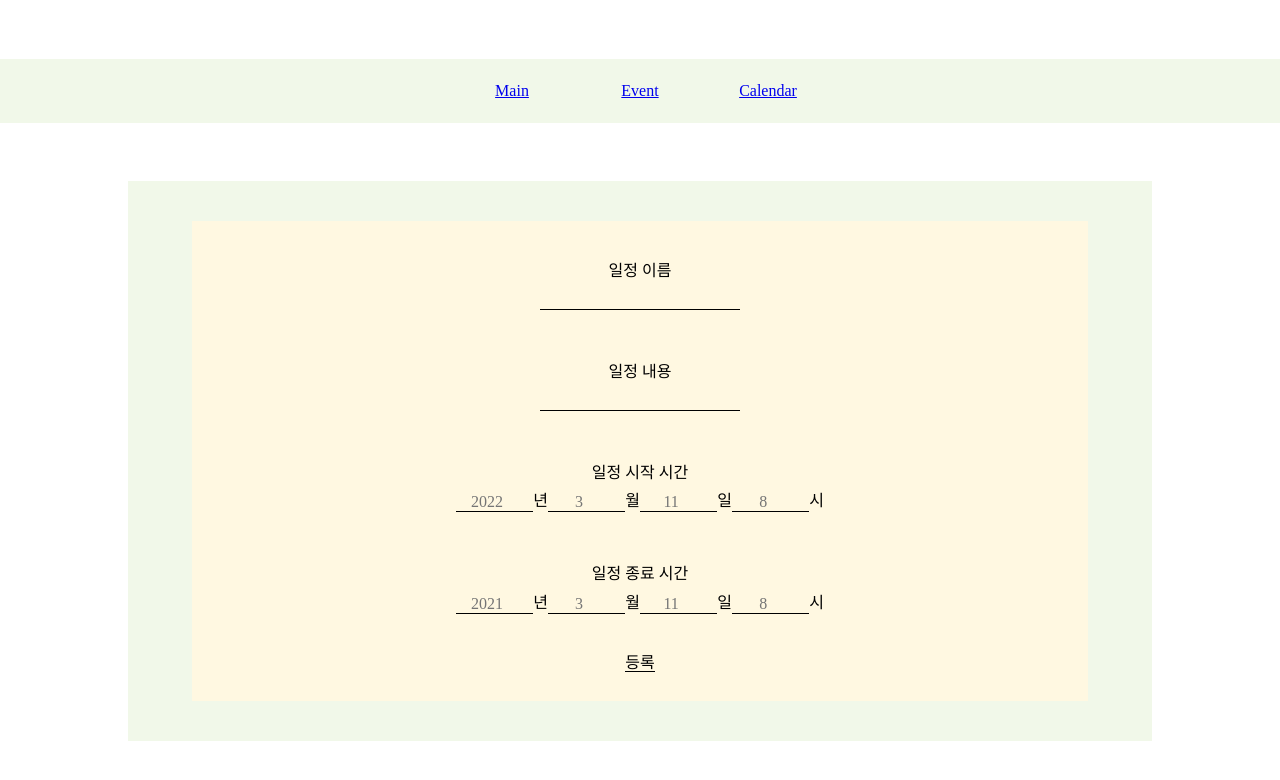
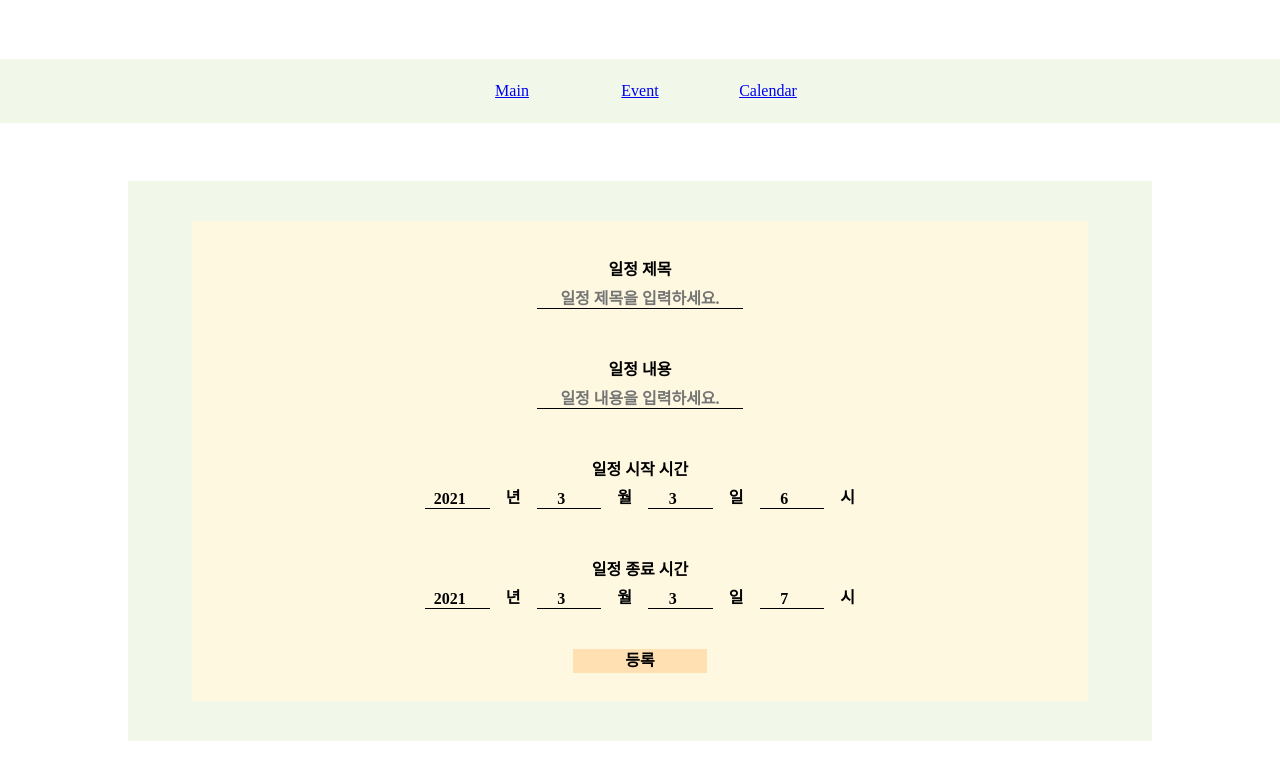
Before and after one commit to Ha-Young/Calendar-FrontEnd, a React (Create React App) app: page /event/new in a window 1280 px wide. Shown: the top 780 px of the page. Built offline with nearby package versions, Linux system fonts and the light colour scheme; no server answers.

Commit message:
Connect event info state to calendar 1st

```diff
--- a/src/actions/index.js
+++ b/src/actions/index.js
@@ -7,31 +7,11 @@
  */
 import * as types from "../constants/actionTypes";
 
-const increaseYear = () => ({
-  type: types.INCREASE_YEAR
-});
-
-const decreaseYear = () => ({
-  type: types.DECREASE_YEAR
-});
-
-const increaseMonth = () => ({
-  type: types.INCREASE_MONTH
-});
-
-const decreaseMonth = () => ({
-  type: types.DECREASE_MONTH
-});
-
 const submitEventInfo = (eventInfo) => ({
   type: types.SUBMIT_EVENTINFO,
   eventInfo
 });
 
 export {
-  increaseYear,
-  decreaseYear,
-  increaseMonth,
-  decreaseMonth,
   submitEventInfo
 };
--- a/src/components/App/App.js
+++ b/src/components/App/App.js
@@ -21,7 +21,7 @@ function App({ onInitialLoad, eventInfo, onEventInfoSubmit }) {
           <div>Main</div>
         </Route>
         <Route path="/calendar" exact>
-          <Calendar />
+          <Calendar eventInfo={eventInfo} />
         </Route>
         <Route path="/event">
           <Event onEventInfoSubmit={onEventInfoSubmit} />
--- a/src/components/Calendar/Calendar.js
+++ b/src/components/Calendar/Calendar.js
@@ -1,29 +1,16 @@
 import React from "react";
-import { useSelector, useDispatch } from "react-redux";
 import styles from "./Calendar.module.css";
-import IncDecrementControlBox from "./IncDecrementControlBox";
 import DayTable from "./DayTable";
-import { increaseYear, decreaseYear, increaseMonth, decreaseMonth } from "../../actions"
 
-export default function Calendar () {
-  const dispatch = useDispatch();
-  const year = useSelector(state => state.changeYear);
-  const month = useSelector(state => state.changeMonth);
-
+export default function Calendar ({ eventInfo }) {
   return (
     <>
       <div className={styles.Calender}>
         <header className={styles.headerContainer}></header>
         <div className={styles.tableContainer}>
           <div className={styles.tableIndex}>
-            <IncDecrementControlBox
-              state={`${month}월`}
-              dispatch={dispatch}
-              decreaseAction={decreaseMonth()}
-              increaseAction={increaseMonth()}
-            />
           </div>
-          <DayTable />
+          <DayTable eventInfo={eventInfo} />
         </div>
       </div>
     </>
--- a/src/components/Calendar/DayTable.js
+++ b/src/components/Calendar/DayTable.js
@@ -2,7 +2,9 @@ import React from "react";
 import styles from "./DayTable.module.css";
 import { Link } from "react-router-dom";
 
-export default function DayTable () {
+export default function DayTable ({ eventInfo }) {
+  console.log("hello")
+  console.log(eventInfo)
   const time = [
     {time: "0 AM", id: "0-AM"},
     {time: "1 AM", id: "1-AM"},
@@ -33,7 +35,7 @@ export default function DayTable () {
     return (
       <>
         <div key={item.id}>{item.time}</div>
-        <div onClick={(ev) => console.log(ev.target.innerText)}> TODO </div>
+        <div> {eventInfo[0]} </div>
       </>
     );
   });
--- a/src/components/Event/EventForm.js
+++ b/src/components/Event/EventForm.js
@@ -2,7 +2,20 @@ import React, { useState } from "react";
 import styles from "./EventForm.module.css";
 
 export default function EventForm ({ onEventInfoSubmit }) {
-  const [eventInfo, setEventIfo] = useState({});
+  const initialEventInfo = {
+    "event-title": "",
+    "event-description": "",
+    "event-start-year": new Date().getFullYear(),
+    "event-start-month": new Date().getMonth() + 1,
+    "event-start-date": new Date().getDate(),
+    "event-start-hour": new Date().getHours(),
+    "event-end-year": new Date().getFullYear(),
+    "event-end-month": new Date().getMonth() + 1,
+    "event-end-date": new Date().getDate(),
+    "event-end-hour": new Date().getHours() + 1,
+  }
+
+  const [eventInfo, setEventIfo] = useState(initialEventInfo);
 
   const handleChange = (ev) => {
     const { name, value } = ev.target;
@@ -18,12 +31,24 @@ export default function EventForm ({ onEventInfoSubmit }) {
     <>
       <form onSubmit={handleSubmit} className={styles.eventInput}>
         <div>
-          일정 이름
-          <input type="text" name="event-name" onChange={handleChange} />
+          일정 제목
+          <input
+            type="text"
+            name="event-title"
+            placeholder="일정 제목을 입력하세요."
+            autoComplete="off"
+            onChange={handleChange}
+          />
         </div>
         <div>
           일정 내용
-          <input type="text" name="event-description" onChange={handleChange} />
+          <input
+            type="text"
+            name="event-description"
+            placeholder="일정 내용을 입력하세요."
+            autoComplete="off"
+            onChange={handleChange}
+          />
         </div>
         <div>
           일정 시작 시간
@@ -32,7 +57,6 @@ export default function EventForm ({ onEventInfoSubmit }) {
               type="number"
               name="event-start-year"
               value={eventInfo["event-start-year"]}
-              placeholder="2022"
               onChange={handleChange}
             />
               년
@@ -40,7 +64,8 @@ export default function EventForm ({ onEventInfoSubmit }) {
               type="number"
               name="event-start-month"
               value={eventInfo["event-start-month"]}
-              placeholder="3"
+              max="12"
+              min="1"
               onChange={handleChange}
             />
               월
@@ -48,7 +73,8 @@ export default function EventForm ({ onEventInfoSubmit }) {
               type="number"
               name="event-start-date"
               value={eventInfo["event-start-date"]}
-              placeholder="11"
+              max="31"
+              min="1"
               onChange={handleChange}
             />
               일
@@ -56,7 +82,8 @@ export default function EventForm ({ onEventInfoSubmit }) {
               type="number"
               name="event-start-hour"
               value={eventInfo["event-start-hour"]}
-              placeholder="8"
+              max="23"
+              min="0"
               onChange={handleChange}
             />
               시
@@ -69,7 +96,6 @@ export default function EventForm ({ onEventInfoSubmit }) {
               type="number"
               name="event-end-year"
               value={eventInfo["event-end-year"]}
-              placeholder="2021"
               onChange={handleChange}
             />
               년
@@ -77,7 +103,8 @@ export default function EventForm ({ onEventInfoSubmit }) {
               type="number"
               name="event-end-month"
               value={eventInfo["event-end-month"]}
-              placeholder="3"
+              max="12"
+              min="1"
               onChange={handleChange}
             />
               월
@@ -85,7 +112,8 @@ export default function EventForm ({ onEventInfoSubmit }) {
               type="number"
               name="event-end-date"
               value={eventInfo["event-end-date"]}
-              placeholder="11"
+              max="31"
+              min="1"
               onChange={handleChange}
             />
               일
@@ -93,13 +121,18 @@ export default function EventForm ({ onEventInfoSubmit }) {
               type="number"
               name="event-end-hour"
               value={eventInfo["event-end-hour"]}
-              placeholder="8"
+              max="23"
+              min="0"
               onChange={handleChange}
             />
               시
           </div>
         </div>
-        <input type="submit" value="등록"/>
+        <input
+          className={styles.submitButton}
+          type="submit"
+          value="등록"
+        />
       </form>
     </>
   );
--- a/src/components/Event/EventForm.module.css
+++ b/src/components/Event/EventForm.module.css
@@ -8,6 +8,7 @@
   width: 70vw;
   height: 60vh;
   background-color: #FFF8E1;
+  font-weight: bold;
 }
 
 .eventInput > div {
@@ -22,12 +23,20 @@ input {
   all: unset;
   border-bottom: 1px solid black;
 }
+
 .timeInputContainer {
   display: flex;
-  justify-content: center;
-  width: 90%;
+  justify-content: space-between;
+  width: 100%;
+}
 
+.timeInputContainer input {
+  width: 15%;;
 }
-.timeInputContainer input {
-  width: 10%;
+
+.submitButton {
+  all: unset;
+  width: 15%;
+  height: 5%;
+  background-color: #FFE0B2;
 }
--- a/src/constants/actionTypes.js
+++ b/src/constants/actionTypes.js
@@ -5,8 +5,4 @@
   ref: https://github.com/reduxjs/redux/blob/master/examples/shopping-cart/src/constants/ActionTypes.js
 
  */
- export const INCREASE_YEAR = "INCREASE_YEAR";
- export const DECREASE_YEAR = "DECREASE_YEAR";
- export const INCREASE_MONTH = "INCREASE_MONTH";
- export const DECREASE_MONTH = "DECREASE_MONTH";
  export const SUBMIT_EVENTINFO = "SUBMIT_EVENTINFO";
--- a/src/containers/App.js
+++ b/src/containers/App.js
@@ -3,8 +3,14 @@ import App from "../components/App/App";
 import { saveSampleData } from "../api";
 import { submitEventInfo } from "../actions"
 
-const mapStateToProps = (state) => ({
-});
+// const mapStateToProps = (state) => ({
+//   eventInfo: state.eventInfo
+// });
+const mapStateToProps = (state) => {
+  console.log("mapStateToProps");
+  console.log(state);
+  return {eventInfo: state.eventInfo}
+};
 
 const mapDispatchToProps = (dispatch) => ({
   onInitialLoad: () => {
--- a/src/reducers/index.js
+++ b/src/reducers/index.js
@@ -10,56 +10,30 @@
  */
 import { combineReducers } from "redux";
 
-const initialYear = new Date().getFullYear();
-
-const changeYear = (state = initialYear, action) => {
-  switch (action.type) {
-    case "INCREASE_YEAR":
-      return state + 1;
-    case "DECREASE_YEAR":
-      if (state === 0) {
-        return new Date().getFullYear();
-      }
-
-      return state - 1;
-    default:
-      return state;
-  }
-}
-
-const initialMonth = new Date().getMonth() + 1;
-
-const changeMonth = (state = initialMonth, action) => {
-  switch (action.type) {
-    case "INCREASE_MONTH":
-      if (state === 12) {
-        return 1;
-      }
-
-      return state + 1;
-    case "DECREASE_MONTH":
-      if (state === 1) {
-        return 12;
-      }
-
-      return state - 1;
-    default:
-      return state;
-  }
-}
+const initialStateOfEventInfo = [{
+  "event-description": "",
+  "event-end-date": 4,
+  "event-end-hour": 2,
+  "event-end-month": 3,
+  "event-end-year": 2021,
+  "event-start-date": 4,
+  "event-start-hour": 1,
+  "event-start-month": 3,
+  "event-start-year": 2021,
+  "event-title": ""
+}];
 
 const eventInfo = (state = [], action) => {
+  console.log("Reducer-eventInfo");
   console.log(action)
   switch (action.type) {
     case "SUBMIT_EVENTINFO":
-      return [...state, action.type];
+      return [...state, action.eventInfo];
     default:
       return state;
   }
 }
 
 export default combineReducers({
-  changeYear,
-  changeMonth,
   eventInfo
 });
```
